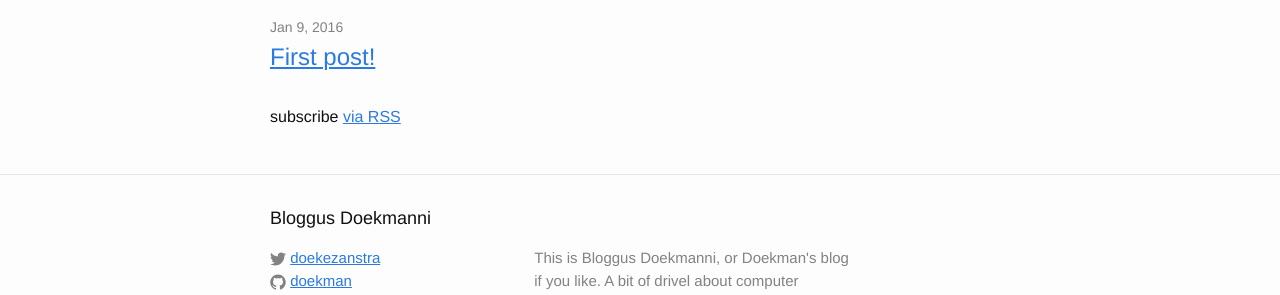
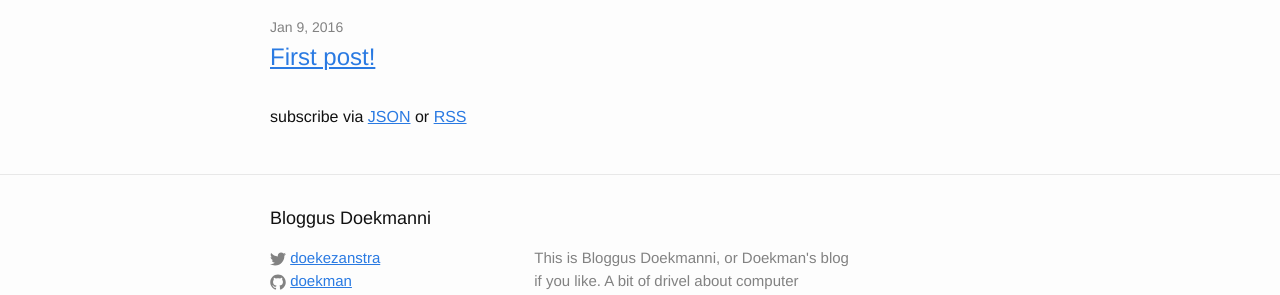
Before and after one commit to doekman/doekman.github.io, a Jekyll site: the page built from index.html, in a window 1280 px wide. Shown: the part 572-867 px from the top of the page. Built offline with Jekyll 4.4.1, drawn with Linux system fonts in a browser that asks for light colours.

Commit message:
Added JSON.feed link to frontpage

```diff
--- a/index.html
+++ b/index.html
@@ -18,6 +18,6 @@
     {% endfor %}
   </ul>
 
-  <p class="rss-subscribe">subscribe <a href="{{ "/feed.xml" | prepend: site.baseurl }}">via RSS</a></p>
+  <p class="rss-subscribe">subscribe via <a href="{{ "/feed.json" | prepend: site.baseurl }}">JSON</a> or <a href="{{ "/feed.xml" | prepend: site.baseurl }}">RSS</a></p>
 
 </div>
```
